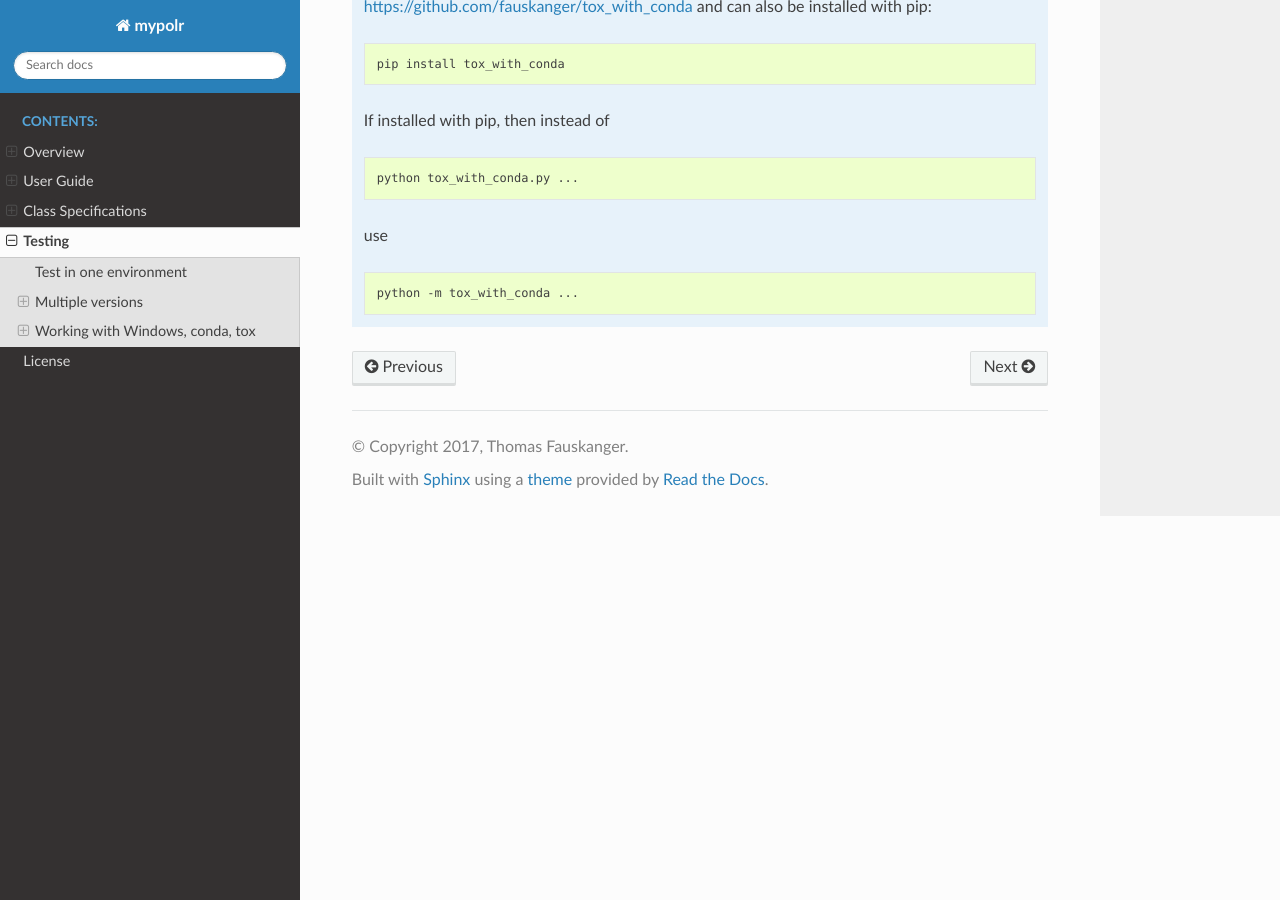
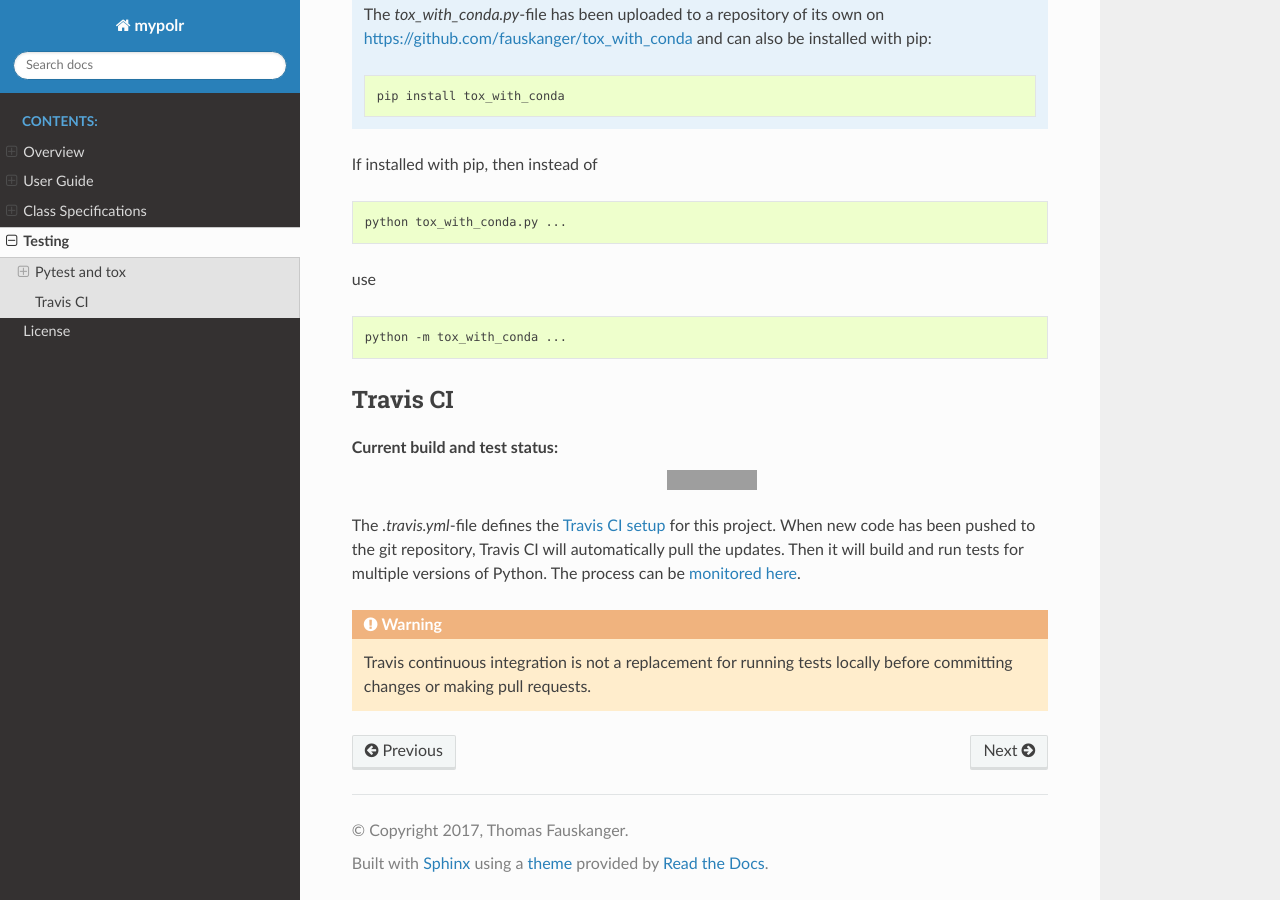
Before and after one commit to fauskanger/mypolr, a Sphinx documentation site: the page built from docs/testing.rst, in a window 1280 px wide and 900 px high, scrolled down 3411 px. Built offline with Sphinx 7.4.7 and the Read the Docs theme 2.0.0, drawn with Linux system fonts in a browser that asks for light colours; grey boxes are pictures that could not be loaded.

Commit message:
update docs: Travis, CLI, headers in usage.rst

```diff
--- a/docs/overview.rst
+++ b/docs/overview.rst
@@ -1,3 +1,6 @@
+********
+Overview
+********
 
 .. include:: ../README.rst
    :end-before: personal_epilogue
--- a/docs/testing.rst
+++ b/docs/testing.rst
@@ -6,6 +6,9 @@ Testing
 .. _tox_pytest: https://tox.readthedocs.io/en/latest/example/pytest.html
 .. _tox_conda: https://fizzylogic.nl/2017/11/01/how-to-setup-tox-on-windows-with-anaconda/
 .. _symlink: https://www.howtogeek.com/howto/16226/complete-guide-to-symbolic-links-symlinks-on-windows-or-linux/
+
+Pytest and tox
+==============
 
 This project is set up to use pytest_ and tox_, and all tests are in the */tests*-folder.
 
@@ -16,7 +19,7 @@ This project is set up to use pytest_ and tox_, and all tests are in the */tests
 
 
 Test in one environment
-=======================
+-----------------------
 
 To run tests for the current Python environment, simply invoke pytest_ in project root,
 or pass ``test`` as an option argument to ``setup.py``.
@@ -33,7 +36,7 @@ Examples:
 
 
 Multiple versions
-=================
+-----------------
 
 Tests can be run for multiple python versions in separate *virtualenv*\ s using tox_.
 Its setup is defined in the *tox.ini*, and will run tests in separate environments for:
@@ -46,7 +49,7 @@ Its setup is defined in the *tox.ini*, and will run tests in separate environmen
 These need to be created first using ``virtualenv`` or ``conda``. (Keep reading.)
 
 All versions
-------------
+''''''''''''
 
 To run tests in all the Python environments, simply invoke tox_ in project root
 (after the Python environments are created).
@@ -58,7 +61,7 @@ Example:
     C:\dev\mypolr> tox
 
 Specific versions
------------------
+'''''''''''''''''
 
 To run on only a subset (or a single one) of the configured environments, you can use the ``-e ENV[,ENV,...]`` option.
 
@@ -73,7 +76,7 @@ Read more about how to `integrate tox and pytest <tox_pytest_>`_.
 .. _fix_conda_tox:
 
 Working with Windows, conda, tox
-================================
+--------------------------------
 
 .. note::
 
@@ -118,7 +121,7 @@ Tips 3:
     the ``--prefix`` option.
 
 Fast and easy fix
------------------
+'''''''''''''''''
 
 The *tests/tox_with_conda.py*-file is a utility for making the steps above with a single call.
 
@@ -163,14 +166,34 @@ the ``-b``/``--base`` option to override the default base location (``C:\Python`
 
               pip install tox_with_conda
 
-          If installed with pip, then instead of
+If installed with pip, then instead of
 
-          .. code-block:: none
+.. code-block:: none
 
-              python tox_with_conda.py ...
+   python tox_with_conda.py ...
 
-          use
+use
 
-          .. code-block:: none
+.. code-block:: none
 
-              python -m tox_with_conda ...
+   python -m tox_with_conda ...
+
+Travis CI
+=========
+
+Current build and test status:
+   .. image:: https://api.travis-ci.org/fauskanger/mypolr.svg?branch=master
+      :align: center
+      :alt: Travis CI build and test status
+      :target: https://travis-ci.org/fauskanger/mypolr
+
+.. _travis_python: https://docs.travis-ci.com/user/languages/python/
+.. _travis_mypolr: https://travis-ci.org/fauskanger/mypolr
+
+The *.travis.yml*-file defines the `Travis CI setup <travis_python_>`_ for this project.
+When new code has been pushed to the git repository, Travis CI will automatically pull the updates.
+Then it will build and run tests for multiple versions of Python.
+The process can be `monitored here <travis_mypolr_>`_.
+
+.. warning:: Travis continuous integration is not a replacement for running tests locally before committing changes
+             or making pull requests.
```
Also changed, not shown: README.rst (+6 -6 lines), docs/usage.rst (+42 -7 lines).
